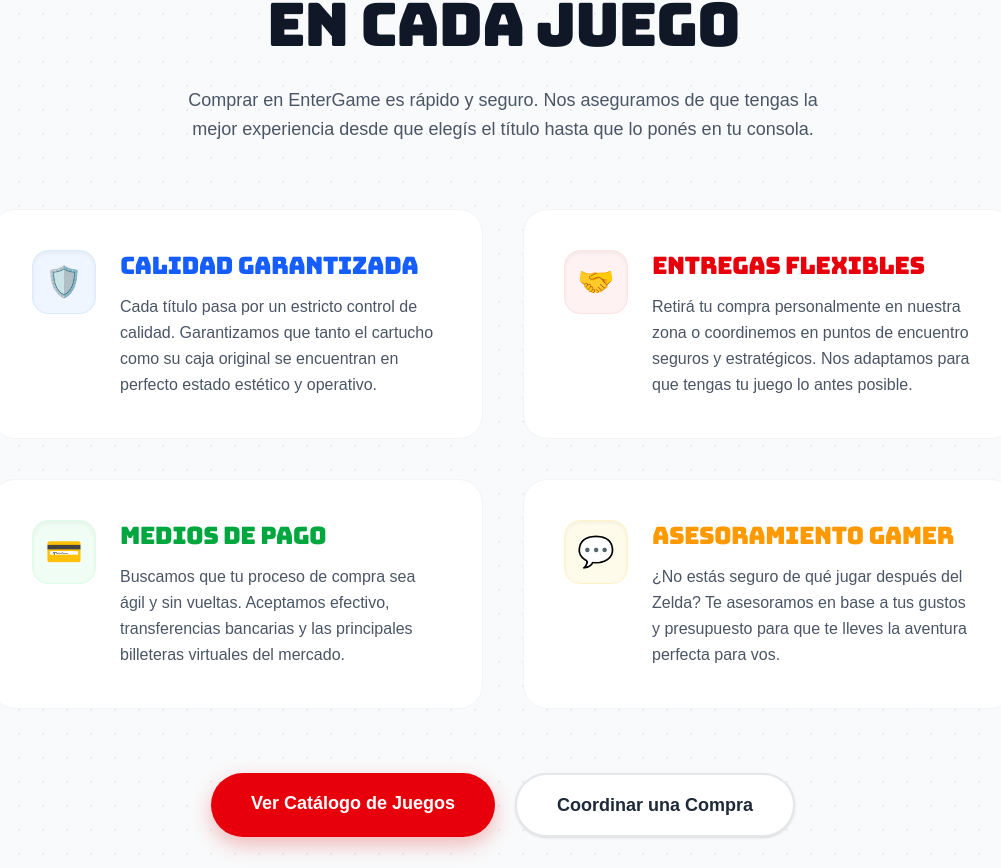
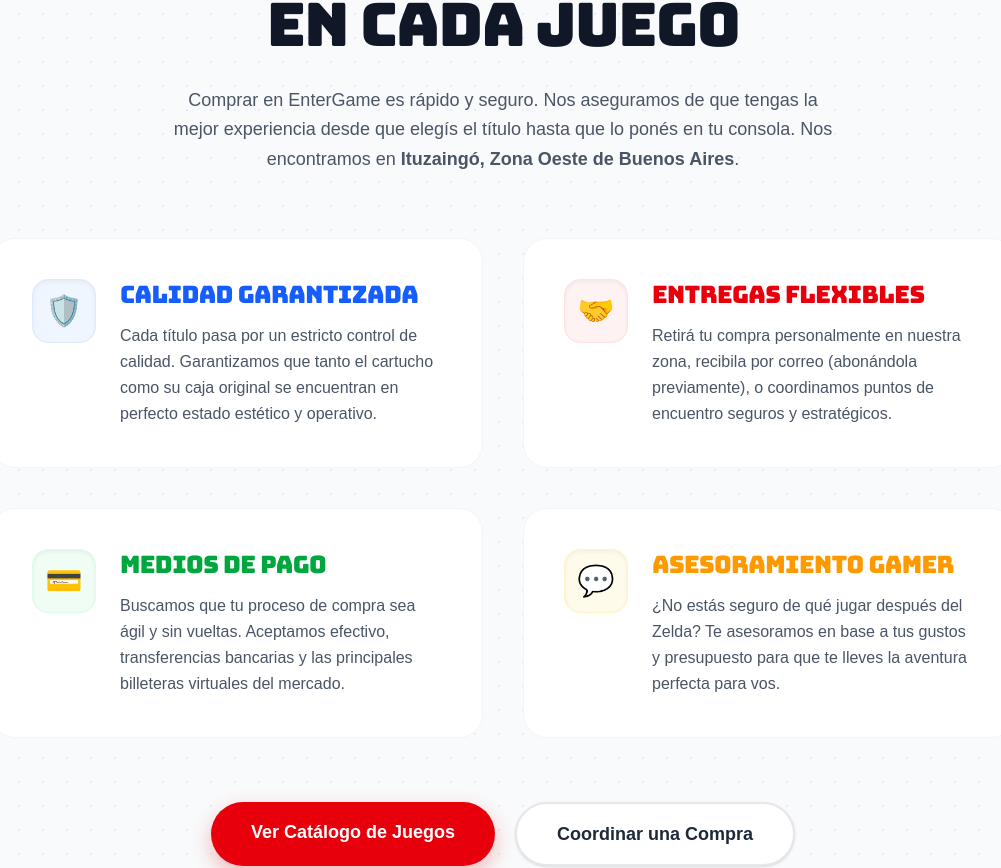
Before and after one commit to CristianEGonzalez/entergame, a React (Vite) app: page / in a window 1280 px wide. Shown: the part 1939-2807 px from the top of the page, without its empty margins (137-1138 px from the left). Built offline with nearby package versions, Linux system fonts and the light colour scheme; no server answers; a web font is replaced by a local one.

Commit message:
Add location

```diff
--- a/src/components/Comprar.tsx
+++ b/src/components/Comprar.tsx
@@ -18,7 +18,7 @@
       id: 2,
       icon: "🤝",
       title: "Entregas Flexibles",
-      desc: "Retirá tu compra personalmente en nuestra zona o coordinemos en puntos de encuentro seguros y estratégicos. Nos adaptamos para que tengas tu juego lo antes posible.",
+      desc: "Retirá tu compra personalmente en nuestra zona, recibila por correo (abonándola previamente), o coordinamos puntos de encuentro seguros y estratégicos.",
       color: "text-red-600",
       bg: "bg-red-50",
       border: "border-red-100"
@@ -65,6 +65,7 @@
 
           <p className="text-lg text-gray-600 max-w-2xl text-center mb-16 font-medium leading-relaxed">
             Comprar en EnterGame es rápido y seguro. Nos aseguramos de que tengas la mejor experiencia desde que elegís el título hasta que lo ponés en tu consola.
+            Nos encontramos en <span className="font-bold">Ituzaingó, Zona Oeste de Buenos Aires</span>.
           </p>
 
           {/* === GRILLA DE CARACTERÍSTICAS (2x2 en Desktop) === */}
--- a/src/components/Footer.tsx
+++ b/src/components/Footer.tsx
@@ -56,7 +56,7 @@
             <div className="space-y-4">
               <div className="flex items-center gap-3 text-gray-400">
                 <span className="text-xl">📍</span>
-                <span className="font-medium">Zona Oeste, Buenos Aires</span>
+                <span className="font-medium">Ituzaingó, Zona Oeste, Buenos Aires</span>
               </div>
               <div className="flex items-center gap-3 text-gray-400">
                 <span className="text-xl">🌐</span>
```
